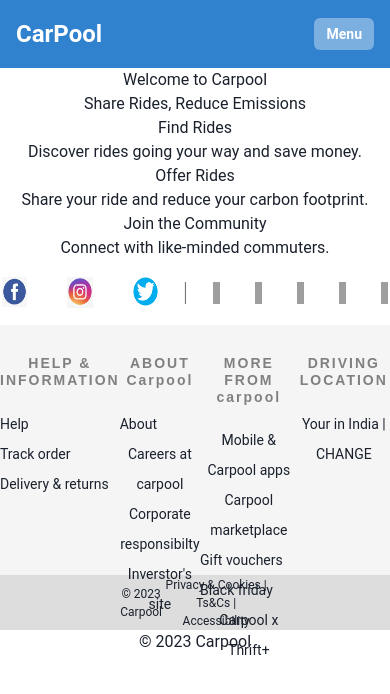
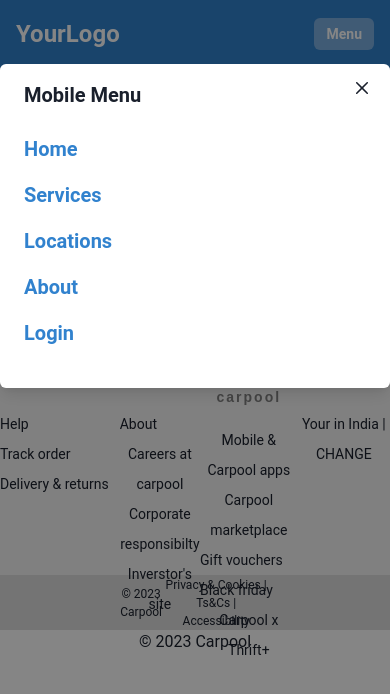
Before and after one commit to Yuvanshankar45/Carpool, a React (Create React App) app in the folder frontend-web/: page / in a window 390 px wide. Both pictures are taken after a click on the button "Menu". Shown: the top 694 px of the page. Built offline with nearby package versions, Linux system fonts and the light colour scheme; grey boxes are pictures that could not be loaded.

Commit message:
fix: added mobile view modal for menu

```diff
--- a/frontend-web/src/ecom/Navbar/Navbar.jsx
+++ b/frontend-web/src/ecom/Navbar/Navbar.jsx
@@ -1,4 +1,4 @@
-import React from 'react';
+import React, { useState } from "react";
 import {
   Box,
   Flex,
@@ -7,29 +7,37 @@ import {
   Input,
   Button,
   useMediaQuery,
-} from '@chakra-ui/react';
-import { SearchIcon } from '@chakra-ui/icons';
+  Modal,
+  ModalOverlay,
+  ModalContent,
+  ModalHeader,
+  ModalCloseButton,
+  ModalBody,
+  ModalFooter,
+  Text,
+  Stack,
+} from "@chakra-ui/react";
+import { SearchIcon } from "@chakra-ui/icons";
 
 const Navbar = () => {
-
-    const [ data, setData ] = React.useState("");
-  const [isLargerThanTablet] = useMediaQuery('(min-width: 768px)');
-    const handleClick = ()=>{
-        setData()
-    }
+  const [data, setData] = React.useState("");
+  const [isLargerThanTablet] = useMediaQuery("(min-width: 768px)");
+  const [isMobileMenuOpen, setIsMobileMenuOpen] = useState(false);
+  const toggleMobileMenu = () => {
+    setIsMobileMenuOpen(!isMobileMenuOpen);
+  };
 
   return (
     <Box bg="blue.500" p={4}>
       <Flex alignItems="center">
         {/* Logo */}
-        <Box fontSize="2xl" fontWeight="bold" color="white" mr="2px">
-          CarPool
-
+        <Box fontSize="2xl" fontWeight="bold" color="white">
+          YourLogo
         </Box>
 
         <Spacer />
 
-
+        {/* Navigation Links */}
         {isLargerThanTablet ? (
           <HStack spacing={6}>
             <Box color="white">Home</Box>
@@ -39,7 +47,7 @@ const Navbar = () => {
             <Box color="white">Login</Box>
           </HStack>
         ) : (
-          <Button colorScheme="whiteAlpha" onClick={handleClick} size="sm">
+          <Button colorScheme="whiteAlpha" size="sm" onClick={toggleMobileMenu}>
             Menu
           </Button>
         )}
@@ -53,18 +61,50 @@ const Navbar = () => {
           bg="white"
           ml={2}
           mr={2}
-          display={isLargerThanTablet ? 'block' : 'none'}
+          display={isLargerThanTablet ? "block" : "none"}
         />
         <Button
           size="sm"
           bg="white"
           borderRadius="full"
           aria-label="Search"
-          display={isLargerThanTablet ? 'block' : 'none'}
+          display={isLargerThanTablet ? "block" : "none"}
         >
           <SearchIcon />
         </Button>
       </Flex>
+
+      {/* Mobile Menu Modal */}
+      {isMobileMenuOpen && (
+        <Modal isOpen={isMobileMenuOpen} onClose={toggleMobileMenu}>
+          <ModalOverlay />
+          <ModalContent>
+            <ModalHeader>Mobile Menu</ModalHeader>
+            <ModalCloseButton />
+            <ModalBody>
+              <Stack spacing={4}>
+                <Text fontSize="xl" fontWeight="bold" color="blue.500">
+                  Home
+                </Text>
+                <Text fontSize="xl" fontWeight="bold" color="blue.500">
+                  Services
+                </Text>
+                <Text fontSize="xl" fontWeight="bold" color="blue.500">
+                  Locations
+                </Text>
+                <Text fontSize="xl" fontWeight="bold" color="blue.500">
+                  About
+                </Text>
+                <Text fontSize="xl" fontWeight="bold" color="blue.500">
+                  Login
+                </Text>
+              </Stack>
+            </ModalBody>
+
+            <ModalFooter></ModalFooter>
+          </ModalContent>
+        </Modal>
+      )}
     </Box>
   );
 };
```
